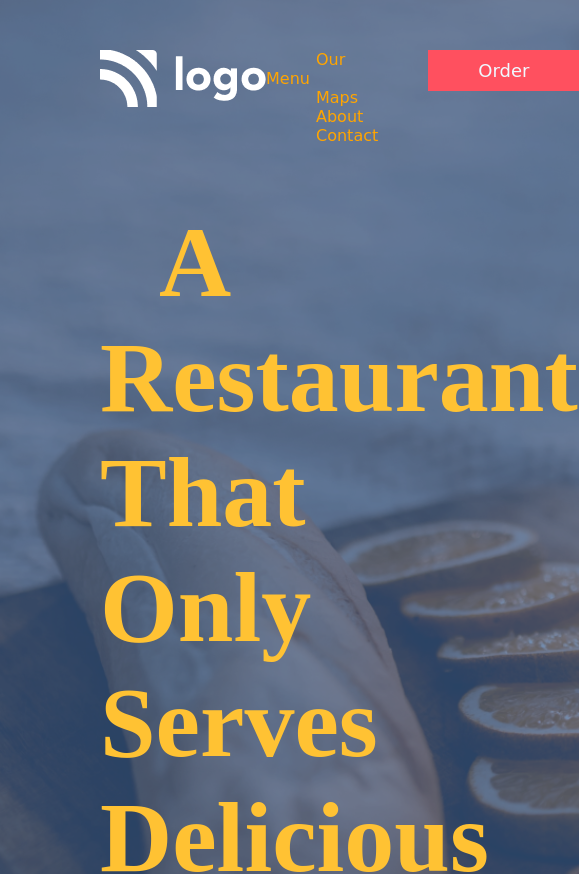
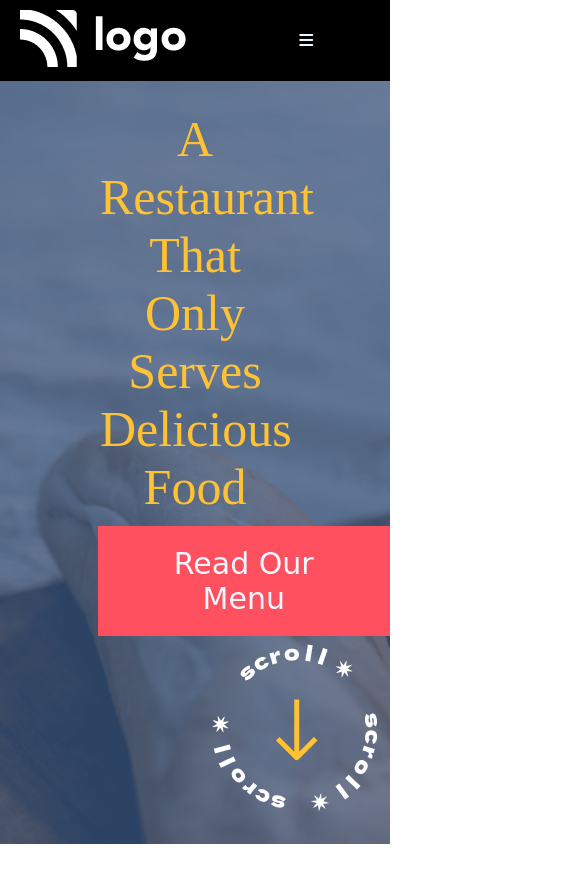
Before and after one commit to AviralSinghPal/Restaurant, a website: page index.html in a window 390 px wide. Shown: the top 874 px of the page, 579 px wide, since content can reach past the window. After the commit the page ends 844 px from the top, so only its background shows below. Drawn offline with Linux system fonts and the light colour scheme; a web font is replaced by a local one.

Commit message:
added responsiveness

```diff
--- a/index.html
+++ b/index.html
@@ -19,6 +19,7 @@
       href="https://fonts.googleapis.com/css2?family=Dela+Gothic+One&display=swap"
       rel="stylesheet"
     />
+    <link rel="stylesheet" href="https://cdnjs.cloudflare.com/ajax/libs/font-awesome/6.2.0/css/all.min.css" integrity="sha512-xh6O/CkQoPOWDdYTDqeRdPCVd1SpvCA9XXcUnZS2FmJNp1coAFzvtCN9BmamE+4aHK8yyUHUSCcJHgXloTyT2A==" crossorigin="anonymous" referrerpolicy="no-referrer" />
     <title>Document</title>
   </head>
   <body>
@@ -36,6 +37,7 @@
               <li class="list-item">Contact</li>
             </ul>
           </div>
+          <div class="burger"><i class="fa-solid fa-bars"></i></div>
           <div>
             <button class="button-small">Order</button>
           </div>
--- a/style.css
+++ b/style.css
@@ -48,7 +48,7 @@ button{
   position: relative;
   display: block;
   font-size: 30px;
-  margin-left: 40%;
+  margin-left: 40vw;
   padding: 20px 50px;
   align-items: center;
 }
@@ -59,11 +59,43 @@ button{
   justify-content: right;
   margin-left: 10px;
 }
+.burger{
+  display: none;
+}
+@media screen and (max-width:800px) {
 
-/* ------------------------------ */
-/* ---------- NAVBAR ------------ */
-/* ------------------------------ */
+  .burger{
+    /* float: right; */
+    display: block;
+  }
 
-/* ------------------------------ */
-/* ---------- HERO ------------ */
-/* ------------------------------ */
+  ul{
+    display: none;
+  }
+  .button-small{
+    display: none;
+  }
+  .navbar{
+    position: fixed;
+    top: 0;
+    margin-top: 0;
+    background-color: black;
+    width: 100%;
+    padding: 10px 20px;
+    /* justify-content: ; */
+    align-items: center;
+  }
+  .hero{
+    margin-top: 100px;
+    align-items: center;
+    justify-content: center;
+    text-align: center;
+  }
+  .hero-heading{
+    font-size: 50px;
+    font-weight: 400;
+  }
+  .button-large{
+    margin-left: 25%;
+  }
+}
```
